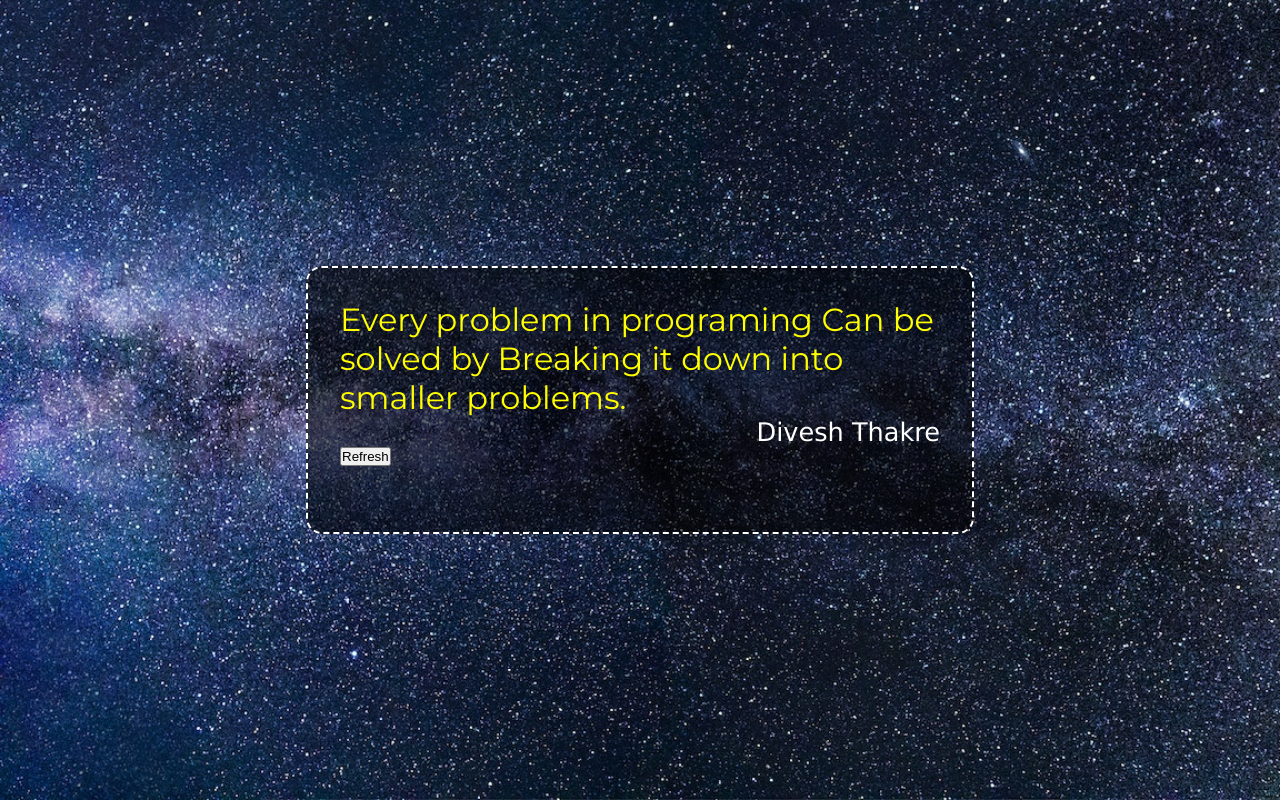
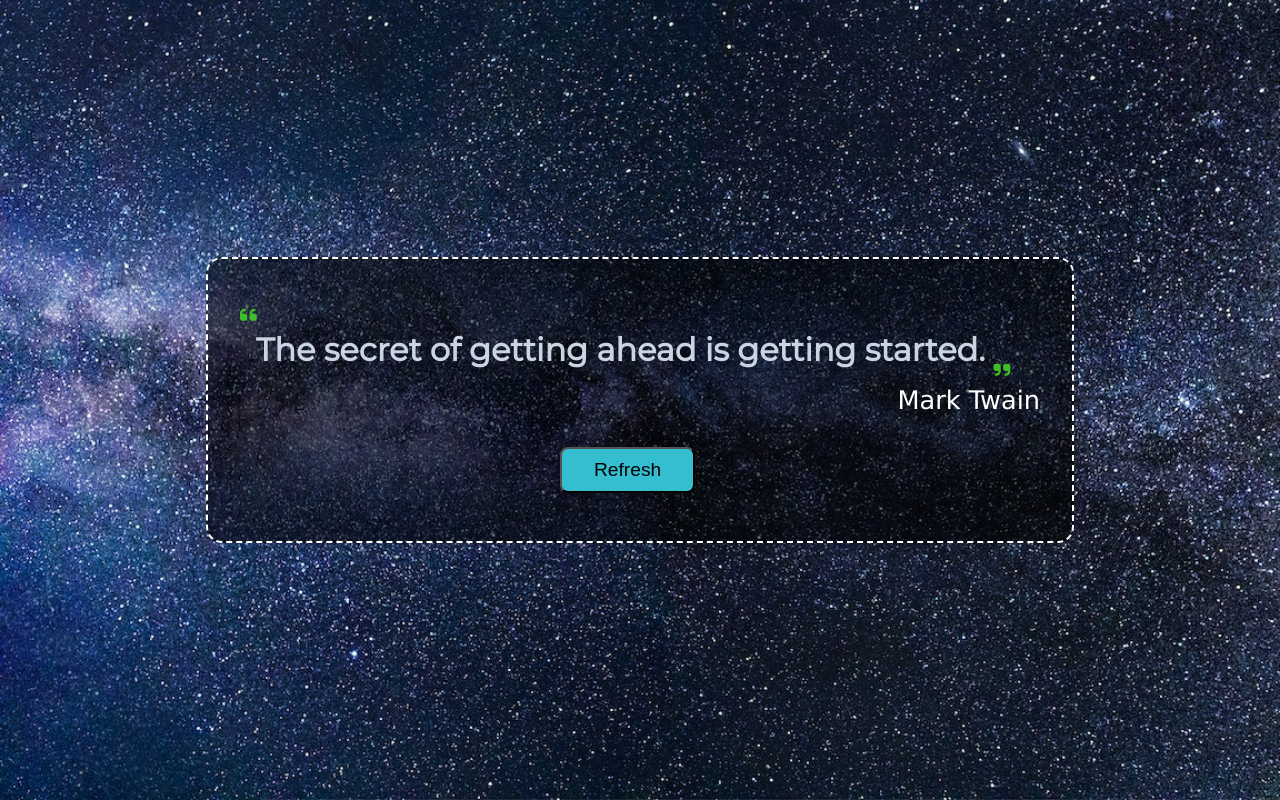
Before and after one commit to diveshthakre19/RandomQuote_generator, a plain HTML site: page index.html in a window 1280 px wide. Drawn offline with Linux system fonts and the light colour scheme.

Commit message:
alpha verson completed

```diff
--- a/css/style.css
+++ b/css/style.css
@@ -14,8 +14,7 @@ body{
 }
 
 .wrapper{
-    height: 200px;
-    width: 600px;
+    width: 800px;
     border: 2px dashed #ffffff;
     border-radius: 1rem;
     background-color: #0000008d;
@@ -25,11 +24,33 @@ body{
 .quote{
     font-size: 2rem;
     font-family: 'Montserrat', Courier, monospace;
-    color: yellow;
+    color: #CAD5E2;
 }
 .author{
+    font-size: 1.6rem;
+    font-family: Verdana, Geneva, Tahoma, sans-serif;
     text-align: right;
-    font-size: 1.6rem;
+    margin: 1rem 0;
+}
+.fa-quote-right{
+    transform: translateY(1rem);
 
-    font-family: Verdana, Geneva, Tahoma, sans-serif;
 }
+
+.fa-solid {
+    color: #3DBE29;
+    font-size: 1.2rem;
+}
+
+button{
+    padding: .6rem 2rem;
+    margin: 2% 40%;
+    font-size: 1.2rem;
+    background-color:#35BDD0 ;
+    border-radius: .5rem;
+}
+
+strong{
+    margin: 0 1rem;
+    display: block;
+}
--- a/index.html
+++ b/index.html
@@ -1,20 +1,29 @@
 <!DOCTYPE html>
 <html lang="en">
   <head>
-    <meta charset="UTF-8">
-    <meta http-equiv="X-UA-Compatible" content="IE=edge">
-    <meta name="viewport" content="width=device-width, initial-scale=1.0">
+    <meta charset="UTF-8" />
+    <meta http-equiv="X-UA-Compatible" content="IE=edge" />
+    <meta name="viewport" content="width=device-width, initial-scale=1.0" />
     <title>Random_Quote_generator</title>
-    <link rel="stylesheet" href="./css/style.css">
+    <link rel="stylesheet" href="./css/style.css" />
+    <script
+      src="https://kit.fontawesome.com/2cf7a498d7.js"
+      crossorigin="anonymous"
+    ></script>
   </head>
   <body>
     <div class="wrapper">
-        <div class="quote">
-            <p>Every problem in programing Can be solved by Breaking it down into smaller problems.</p>
+      <div>
+        <p class="quote">
+          <i class="fa-solid fa-quote-left"></i>
+          <strong>
+            Every problem in programing Can be solved by Breaking it down into
+            smaller problems.
+            <i class="fa-solid fa-quote-right"></i>
+          </strong>
+        </p>
       </div>
-            <p class="author">
-              Divesh Thakre
-            </p>
+      <p class="author">Divesh Thakre</p>
       <button>Refresh</button>
     </div>
     <script src="./js/index.js"></script>
--- a/js/index.js
+++ b/js/index.js
@@ -0,0 +1,50 @@
+let myQuotes = [
+  {
+    quote:
+      "All our dreams can come true, if we have the courage to pursue them.",
+    author: "Walt Disney",
+  },
+  {
+    quote: "The secret of getting ahead is getting started.",
+    author: "Mark Twain",
+  },
+  {
+    quote:
+      "I’ve missed more than 9,000 shots in my career. I’ve lost almost 300 games. 26 times I’ve been trusted to take the game winning shot and missed. I’ve failed over and over and over again in my life, and that is why I succeed.",
+    author: "Michael Jordan",
+  },
+  {
+    quote:
+      "Don’t limit yourself. Many people limit themselves to what they think they can do. You can go as far as your mind lets you. What you believe, remember, you can achieve.",
+    author: "Mary Kay Ash",
+  },
+  {
+    quote:
+      "The best time to plant a tree was 20 years ago. The second best time is now.",
+    author: "Chinese Proverb",
+  },
+  {
+    quote: "Only the paranoid survive.",
+    author: "Andy Grove",
+  },
+  {
+    quote: "It’s hard to beat a person who never gives up.",
+    author: "Babe Ruth",
+  },
+];
+
+let quote = document.querySelector("strong");
+let author = document.querySelector(".author");
+
+let RefreshBtn = document.querySelector("button");
+const getRandomQuote = () => {
+  let random = Math.floor(Math.random() * 6);
+  quote.innerHTML = `${myQuotes[random].quote} <i class="fa-solid fa-quote-right"></i>`;
+  author.innerHTML = myQuotes[random].author;
+};
+
+window.addEventListener("onload", getRandomQuote());
+
+RefreshBtn.addEventListener("click", getRandomQuote);
+
+console.log(quote);
```
Lines whose indentation alone changed are shown as unchanged.
